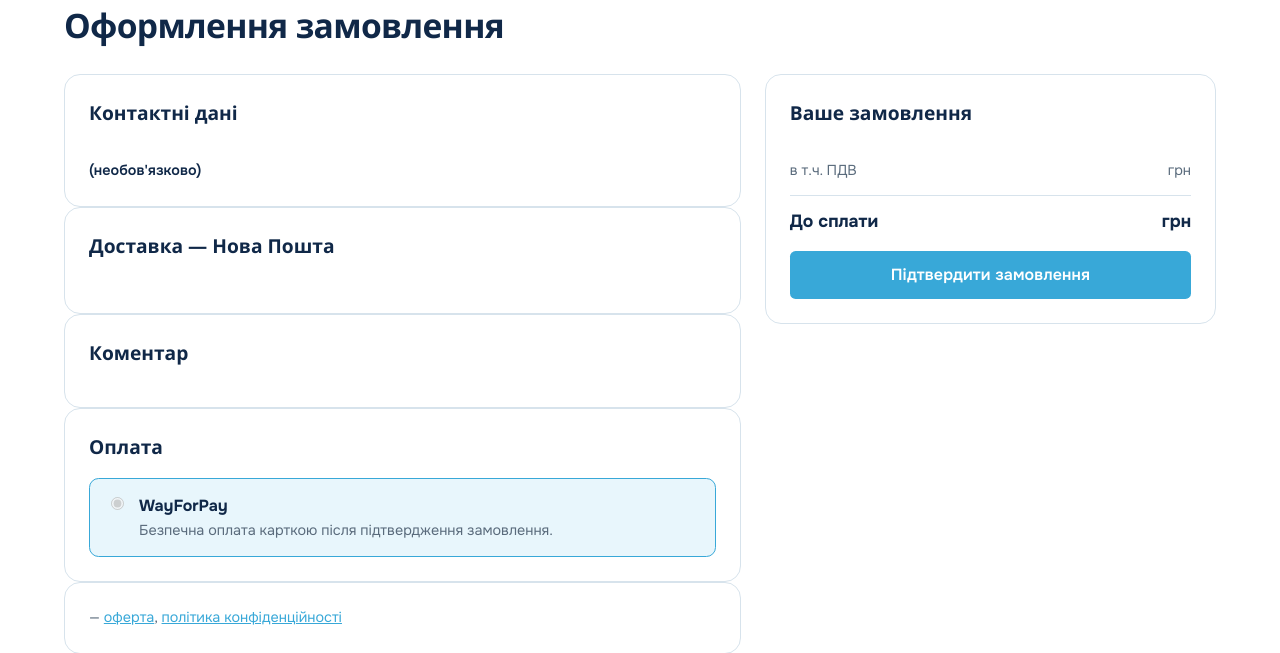
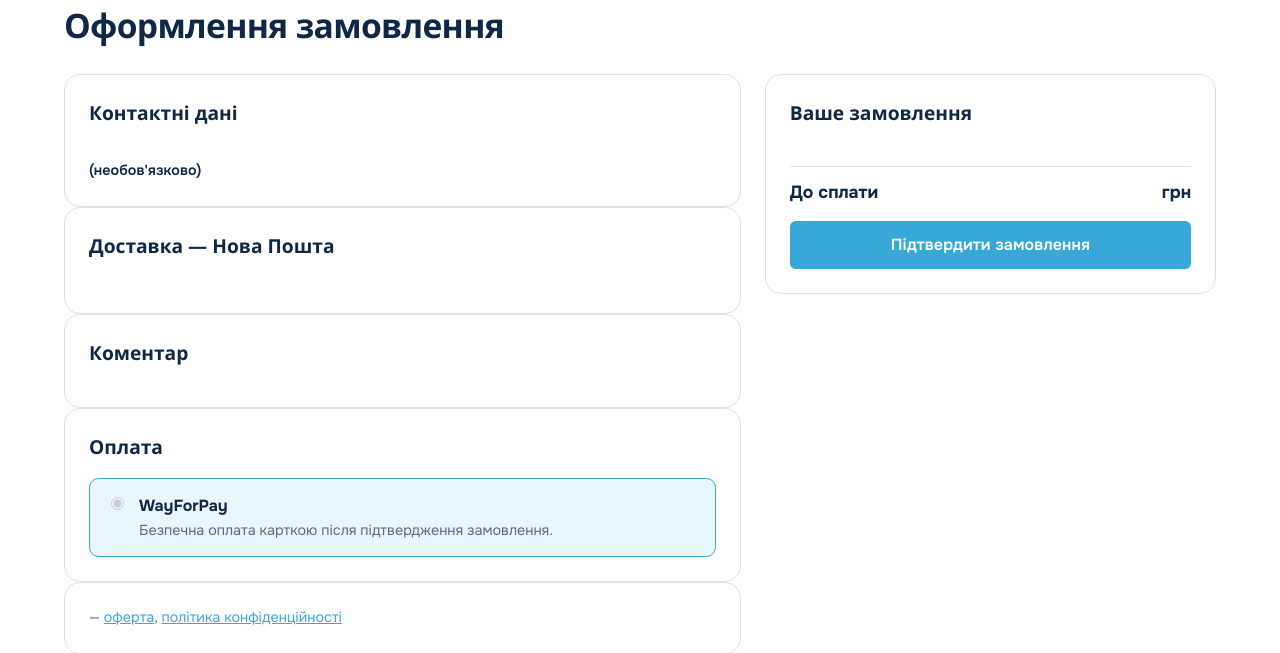
Before and after one commit to BonisOleg/arktika, a Django app: template templates/commerce/checkout.html in a window 1280 px wide. Shown: the part 69-722 px from the top of the page. Run offline with Django 5.2, Linux system fonts and the light colour scheme; the template is opened without the code that fills it, so the values that code supplies are empty; some web fonts are replaced.

Commit message:
Checkout: прибрано рядок «в т.ч. ПДВ» (+ locale ru)

```diff
--- a/static/css/checkout.css
+++ b/static/css/checkout.css
@@ -101,10 +101,6 @@
   justify-content: space-between;
   gap: 1rem;
   color: var(--color-muted);
-}
-
-.summary-totals .vat-line {
-  font-size: 0.9rem;
 }
 
 .summary-totals .grand {
--- a/templates/commerce/checkout.html
+++ b/templates/commerce/checkout.html
@@ -115,7 +115,6 @@
         {% endfor %}
       </div>
       <div class="summary-totals">
-        <div class="vat-line"><span>{% trans "в т.ч. ПДВ" %}</span><span>{{ vat_amount|floatformat:2 }} грн</span></div>
         <div class="grand"><span>{% trans "До сплати" %}</span><span>{{ subtotal }} грн</span></div>
       </div>
       {% if subtotal < min_order_amount %}
```
Also changed, not shown: locale/ru/LC_MESSAGES/django.po, 1 other file.
